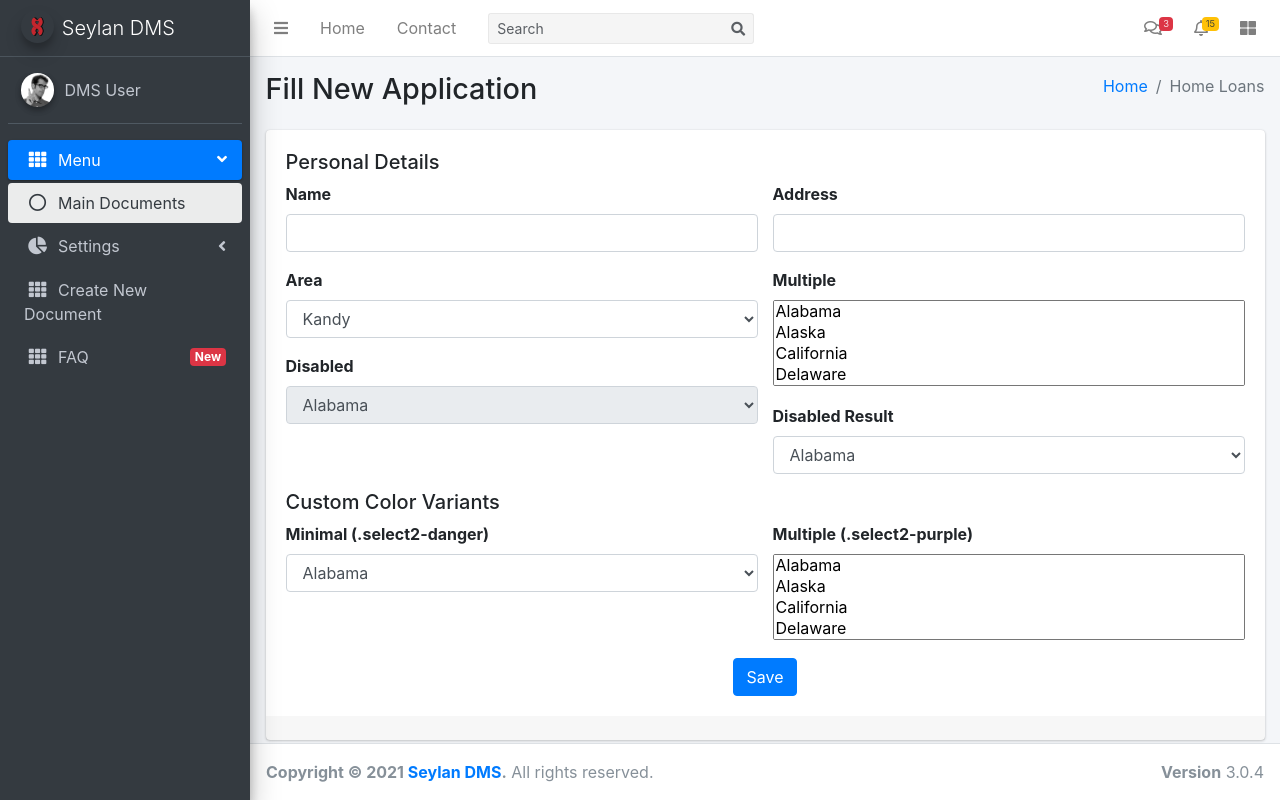
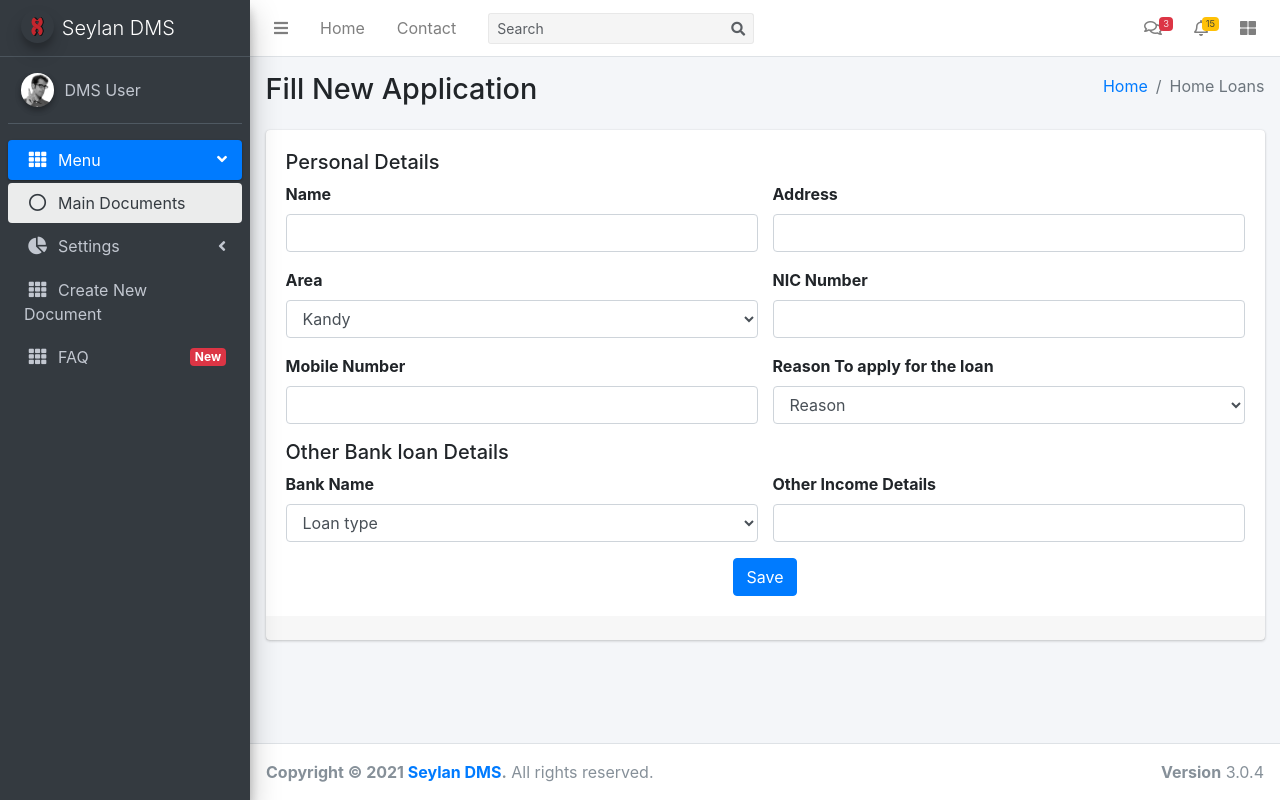
Before and after one commit to cheythi/dms, a CodeIgniter app: page /dms/MainController/fill_loan in a window 1280 px wide. Run offline with CodeIgniter, Linux system fonts and the light colour scheme; some libraries are stand-ins or nearby versions.

Commit message:
maneeshas changes

```diff
--- a/application/views/home_loan/fill_loan.php
+++ b/application/views/home_loan/fill_loan.php
@@ -56,44 +56,28 @@
                 </div>
                 <!-- /.form-group -->
                 <div class="form-group">
-                  <label>Disabled</label>
-                  <select class="form-control select2" disabled="disabled" style="width: 100%;">
-                    <option selected="selected">Alabama</option>
-                    <option>Alaska</option>
-                    <option>California</option>
-                    <option>Delaware</option>
-                    <option>Tennessee</option>
-                    <option>Texas</option>
-                    <option>Washington</option>
-                  </select>
+                  <label>Mobile Number</label>
+				  <input type="text" class="form-control">
+
                 </div>
                 <!-- /.form-group -->
               </div>
               <!-- /.col -->
               <div class="col-md-6">
                 <div class="form-group">
-                  <label>Multiple</label>
-                  <select class="select2" multiple="multiple" data-placeholder="Select a State" style="width: 100%;">
-                    <option>Alabama</option>
-                    <option>Alaska</option>
-                    <option>California</option>
-                    <option>Delaware</option>
-                    <option>Tennessee</option>
-                    <option>Texas</option>
-                    <option>Washington</option>
-                  </select>
+                  <label>NIC Number</label>
+				   <input type="text" class="form-control">
                 </div>
                 <!-- /.form-group -->
                 <div class="form-group">
-                  <label>Disabled Result</label>
+                  <label>Reason To apply for the loan</label>
                   <select class="form-control select2" style="width: 100%;">
-                    <option selected="selected">Alabama</option>
-                    <option>Alaska</option>
-                    <option disabled="disabled">California (disabled)</option>
-                    <option>Delaware</option>
-                    <option>Tennessee</option>
-                    <option>Texas</option>
-                    <option>Washington</option>
+                    <option selected="selected">Reason</option>
+                    <option>To build a house</option>
+                    <option>To purches a Vehicle</option>
+                    <option>To purches a land</option>
+                    <option>To start a Business</option>
+                    <option>For wedding</option>
                   </select>
                 </div>
                 <!-- /.form-group -->
@@ -101,19 +85,15 @@
               <!-- /.col -->
             </div>
 
-            <h5>Custom Color Variants</h5>
+            <h5>Other Bank loan Details</h5>
             <div class="row">
               <div class="col-12 col-sm-6">
                 <div class="form-group">
-                  <label>Minimal (.select2-danger)</label>
+                  <label>Bank Name</label>
                   <select class="form-control select2 select2-danger" data-dropdown-css-class="select2-danger" style="width: 100%;">
-                    <option selected="selected">Alabama</option>
-                    <option>Alaska</option>
-                    <option>California</option>
-                    <option>Delaware</option>
-                    <option>Tennessee</option>
-                    <option>Texas</option>
-                    <option>Washington</option>
+                    <option selected="selected">Loan type</option>
+                    <option>Home Loan</option>
+                    <option>Personal Loan</option>
                   </select>
                 </div>
                 <!-- /.form-group -->
@@ -121,17 +101,9 @@
               <!-- /.col -->
               <div class="col-12 col-sm-6">
                 <div class="form-group">
-                  <label>Multiple (.select2-purple)</label>
+                  <label>Other Income Details</label>
                   <div class="select2-purple">
-                    <select class="select2" multiple="multiple" data-placeholder="Select a State" data-dropdown-css-class="select2-purple" style="width: 100%;">
-                      <option>Alabama</option>
-                      <option>Alaska</option>
-                      <option>California</option>
-                      <option>Delaware</option>
-                      <option>Tennessee</option>
-                      <option>Texas</option>
-                      <option>Washington</option>
-                    </select>
+                    <input type="text" class="form-control">
                   </div>
                 </div>
                 <!-- /.form-group -->
```
